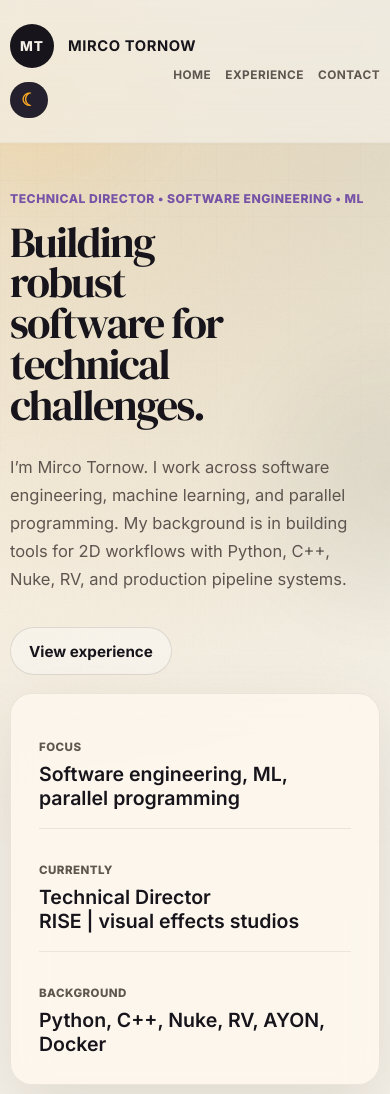
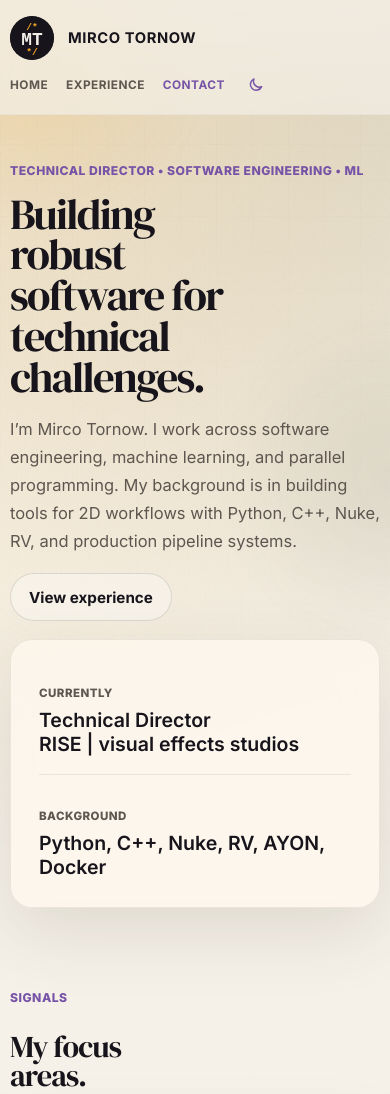
Before and after one commit to mircotornow/mircotornow.github.io, a plain HTML site: page index.html in a window 390 px wide. Shown: the top 1094 px of the page. Drawn offline with Linux system fonts and the light colour scheme.

Commit message:
add favicon, optimize for mobile

```diff
--- a/assets/js/site-data.js
+++ b/assets/js/site-data.js
@@ -18,7 +18,7 @@ window.SITE_DATA = {
   contact: {
     eyebrow: 'Contact',
     title: 'Get in touch.',
-    text: 'I’m easiest to reach through LinkedIn or E-Mail.',
+    text: 'Reach me via LinkedIn or email, or find my work on GitHub and IMDb.',
     email: 'hello@mircotornow.com',
     actions: [
       {
@@ -32,6 +32,12 @@ window.SITE_DATA = {
         href: 'https://github.com/mircotornow',
         variant: 'secondary',
         icon: 'resources/GitHub_Invertocat_Black.png',
+      },
+      {
+        label: 'IMDb',
+        href: 'https://www.imdb.com/name/nm13087269/',
+        variant: 'secondary',
+        icon: 'resources/Imdb-Logo.svg',
       },
     ],
   },
--- a/assets/js/site-shell.js
+++ b/assets/js/site-shell.js
@@ -15,20 +15,30 @@
       <header class="site-header" role="banner">
         <div class="shell topbar topbar-inner">
           <a class="brand" href="${page.homeHref}" aria-label="Home">
-            <span class="brand-mark">${data.brand.initials}</span>
+            <span class="brand-mark">
+              <img src="favicon.svg" alt="MT" class="brand-mark-img" />
+            </span>
             <span class="brand-text">${data.brand.name}</span>
           </a>
           <nav class="nav" aria-label="Primary">
             ${navItems
               .map((item) => {
                 const href = item.label === 'Contact' ? contactHref : item.href;
-                return `<a href="${href}">${item.label}</a>`;
+                const key = item.label.toLowerCase();
+                const current = key === pageKey ? ' class="is-active" aria-current="page"' : '';
+                return `<a href="${href}" data-nav="${key}"${current}>${item.label}</a>`;
               })
               .join('')}
+            <button class="theme-toggle" type="button" aria-label="Toggle dark mode" aria-pressed="false">
+              <svg class="theme-toggle-icon theme-toggle-moon" viewBox="0 0 24 24" aria-hidden="true">
+                <path d="M20 14.5A8 8 0 0 1 9.5 4a8 8 0 1 0 10.5 10.5Z" />
+              </svg>
+              <svg class="theme-toggle-icon theme-toggle-sun" viewBox="0 0 24 24" aria-hidden="true">
+                <circle cx="12" cy="12" r="4" />
+                <path d="M12 2v2M12 20v2M4.93 4.93l1.41 1.41M17.66 17.66l1.41 1.41M2 12h2M20 12h2M4.93 19.07l1.41-1.41M17.66 6.34l1.41-1.41" />
+              </svg>
+            </button>
           </nav>
-          <button class="theme-toggle" type="button" aria-label="Toggle dark mode" aria-pressed="false">
-            <span class="theme-toggle-icon" aria-hidden="true">☾</span>
-          </button>
         </div>
       </header>
     `;
--- a/index.html
+++ b/index.html
@@ -3,6 +3,8 @@
   <head>
     <meta charset="UTF-8" />
     <meta name="viewport" content="width=device-width, initial-scale=1.0" />
+    <link rel="icon" href="favicon.svg" type="image/svg+xml" />
+    <link rel="shortcut icon" href="favicon.svg" />
     <meta name="description" content="Mirco Tornow's personal site focused on software engineering, machine learning, and parallel programming." />
     <meta name="theme-color" content="#f3efe6" />
     <title>Mirco Tornow</title>
@@ -29,20 +31,8 @@
           <h1 class="home-hero-title">
              Building robust software for technical challenges.
           </h1>
-          <p class="lede">
-            I’m Mirco Tornow. I work across software engineering, machine learning,
-            and parallel programming. My background is in building tools for 2D
-            workflows with Python, C++, Nuke, RV, and production pipeline systems.
-          </p>
-          <div class="actions">
-            <a class="button button-secondary" href="experience.html">View experience</a>
-          </div>
         </div>
         <aside class="hero-card">
-          <div class="stat">
-            <span class="stat-label">Focus</span>
-            <span class="stat-value">Software engineering, ML, parallel programming</span>
-          </div>
           <div class="stat">
             <span class="stat-label">Currently</span>
             <span class="stat-value">Technical Director</br>RISE | visual effects studios</span>
@@ -52,6 +42,14 @@
             <span class="stat-value">Python, C++, Nuke, RV, AYON, Docker</span>
           </div>
         </aside>
+        <p class="lede hero-lede">
+          I’m Mirco Tornow. I work across software engineering, machine learning,
+          and parallel programming. My background is in building tools for 2D
+          workflows with Python, C++, Nuke, RV, and production pipeline systems.
+        </p>
+        <div class="actions hero-actions">
+          <a class="button button-secondary" href="experience.html">View experience</a>
+        </div>
       </section>
 
       <section id="projects" class="shell section reveal">
@@ -76,6 +74,9 @@
             <p>I’m interested in concurrency, performance, and compute-heavy problems.</p>
           </article>
         </div>
+        <div class="actions">
+          <a class="button button-secondary" href="experience.html">See where I’ve applied this →</a>
+        </div>
       </section>
 
       <div data-site-contact></div>
--- a/script.js
+++ b/script.js
@@ -12,7 +12,10 @@ if (themeToggle) {
     document.documentElement.dataset.theme = theme;
     themeToggle.setAttribute('aria-pressed', theme === 'dark' ? 'true' : 'false');
     themeToggle.setAttribute('aria-label', theme === 'dark' ? 'Switch to light mode' : 'Switch to dark mode');
-    themeToggle.querySelector('.theme-toggle-icon').textContent = theme === 'dark' ? '☀' : '☾';
+
+    const logoSrc = theme === 'dark' ? 'favicon-light.svg' : 'favicon.svg';
+    document.querySelectorAll('link[rel~="icon"]').forEach((link) => link.setAttribute('href', logoSrc));
+    document.querySelectorAll('.brand-mark-img').forEach((img) => img.setAttribute('src', logoSrc));
   };
 
   setTheme(document.documentElement.dataset.theme || 'light');
@@ -41,3 +44,28 @@ if ('IntersectionObserver' in window) {
 } else {
   revealElements.forEach((element) => element.classList.add('is-visible'));
 }
+
+const contactSection = document.getElementById('contact');
+const pageLink = document.querySelector(`.nav a[data-nav="${document.body.dataset.page || 'home'}"]`);
+const contactLink = document.querySelector('.nav a[data-nav="contact"]');
+
+if (contactSection && pageLink && contactLink) {
+  const updateActiveNav = () => {
+    const atBottom = window.innerHeight + window.scrollY >= document.documentElement.scrollHeight - 2;
+    const inContact = atBottom || contactSection.getBoundingClientRect().top < window.innerHeight * 0.5;
+    const active = inContact ? contactLink : pageLink;
+
+    [pageLink, contactLink].forEach((link) => {
+      link.classList.toggle('is-active', link === active);
+      if (link === active) {
+        link.setAttribute('aria-current', link === pageLink ? 'page' : 'location');
+      } else {
+        link.removeAttribute('aria-current');
+      }
+    });
+  };
+
+  updateActiveNav();
+  window.addEventListener('scroll', updateActiveNav, { passive: true });
+  window.addEventListener('resize', updateActiveNav);
+}
--- a/styles.css
+++ b/styles.css
@@ -151,10 +151,14 @@ body::before {
   height: 2.75rem;
   border-radius: 999px;
   background: var(--ink);
-  color: var(--bg);
-  font-weight: 800;
-  letter-spacing: 0.08em;
-  font-size: 0.85rem;
+  overflow: hidden;
+}
+
+.brand-mark-img {
+  width: 100%;
+  height: 100%;
+  display: block;
+  object-fit: cover;
 }
 
 .brand-text,
@@ -174,6 +178,7 @@ body::before {
 
 .nav {
   display: flex;
+  align-items: center;
   gap: 22px;
   flex-wrap: wrap;
   margin-left: auto;
@@ -184,50 +189,79 @@ body::before {
   text-decoration: none;
   font-size: 0.74rem;
   font-weight: 700;
+  transition: color 0.2s ease;
+}
+
+.nav a:hover,
+.nav a.is-active {
+  color: var(--accent);
 }
 
 .theme-toggle {
   display: inline-flex;
   align-items: center;
-  gap: 7px;
-  margin-left: 22px;
-  padding: 8px 10px;
-  border: 1px solid var(--line);
-  border-radius: 999px;
-  color: #f9a825;
-  background: #25202d;
+  justify-content: center;
+  flex-shrink: 0;
+  padding: 4px;
+  border: 0;
+  color: var(--accent);
+  background: transparent;
   cursor: pointer;
   font: inherit;
-  font-size: 0.72rem;
-  font-weight: 700;
-  letter-spacing: 0.04em;
-  text-transform: uppercase;
 }
 
 .theme-toggle:hover {
   transform: translateY(-1px);
 }
 
-:root[data-theme='dark'] .theme-toggle {
-  color: #7653a6;
-  background: #f3efe6;
-  border-color: rgba(31, 26, 23, 0.18);
+.theme-toggle-icon {
+  display: block;
+  width: 1.1rem;
+  height: 1.1rem;
+  fill: none;
+  stroke: currentColor;
+  stroke-width: 2;
+  stroke-linecap: round;
+  stroke-linejoin: round;
 }
 
-.theme-toggle-icon {
+.theme-toggle-sun,
+:root[data-theme='dark'] .theme-toggle-moon {
+  display: none;
+}
+
+:root[data-theme='dark'] .theme-toggle-sun {
   display: block;
-  width: 1rem;
-  font-size: 1.1rem;
-  line-height: 1;
-  text-align: center;
 }
 
 .hero {
   display: grid;
   grid-template-columns: minmax(0, 1.25fr) minmax(280px, 0.75fr);
+  grid-template-areas:
+    'copy card'
+    'lede .'
+    'actions .';
   gap: 28px;
   align-items: end;
   padding: 72px 0 40px;
+}
+
+.hero-copy {
+  grid-area: copy;
+}
+
+.hero-card {
+  grid-area: card;
+}
+
+.hero .hero-lede {
+  grid-area: lede;
+  margin-top: 0;
+}
+
+.hero .hero-actions {
+  grid-area: actions;
+  margin-top: 0;
 }
 
 .experience-intro {
@@ -349,6 +383,12 @@ h1 {
 
 :root[data-theme='dark'] .button-icon {
   filter: invert(1);
+}
+
+/* The IMDb wordmark is wide and short, so it gets extra width to match the other icons visually. */
+.button-icon[src$='Imdb-Logo.svg'] {
+  width: 35px;
+  height: 14px;
 }
 
 .button:hover {
@@ -590,6 +630,11 @@ h3 {
   }
 
   .hero {
+    grid-template-areas:
+      'copy'
+      'lede'
+      'actions'
+      'card';
     padding-top: 48px;
   }
 
@@ -601,10 +646,6 @@ h3 {
     gap: 14px;
     justify-content: flex-end;
   }
-
-  .theme-toggle {
-    margin-left: 0;
-  }
 }
 
 @media (max-width: 640px) {
@@ -612,14 +653,41 @@ h3 {
     width: min(100% - 20px, 1120px);
   }
 
-  .topbar,
   .footer {
     flex-direction: column;
     align-items: flex-start;
   }
 
+  .topbar {
+    flex-wrap: wrap;
+    justify-content: flex-start;
+    gap: 12px 28px;
+    padding: 16px 0;
+  }
+
+  .nav {
+    margin-left: 0;
+    justify-content: flex-start;
+    gap: 8px 18px;
+  }
+
   .hero {
     gap: 18px;
+  }
+
+  .cv-entry {
+    padding: 20px;
+  }
+
+  .cv-entry-head,
+  .cv-role-row {
+    flex-direction: column;
+    align-items: flex-start;
+    gap: 6px;
+  }
+
+  .cv-meta {
+    text-align: left;
   }
 
   .hero-card,
```
Also changed, not shown: experience.html (+6 -7 lines), favicon-light.svg (added), favicon.svg (added), resources/Imdb-Logo.svg (added).
